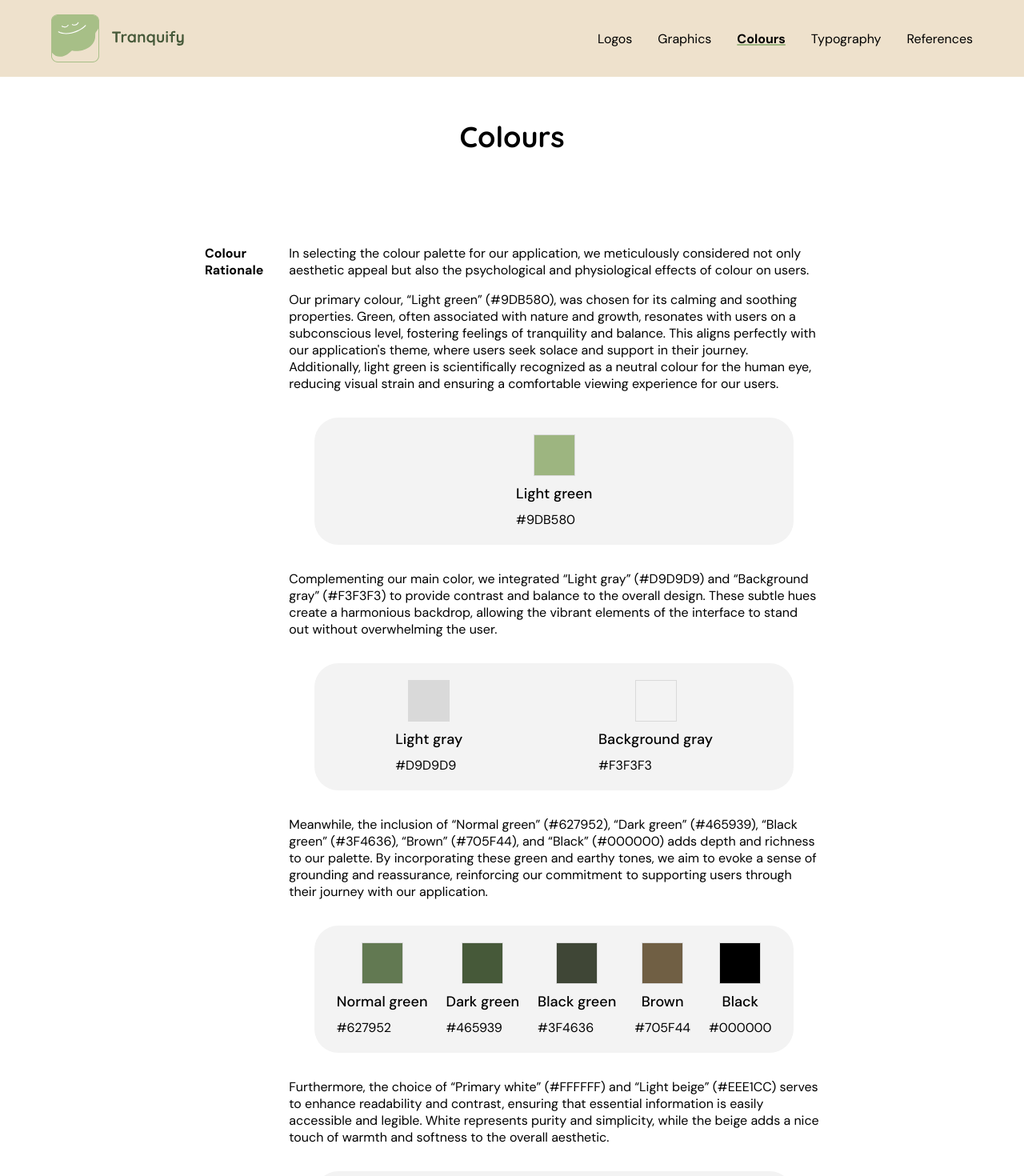
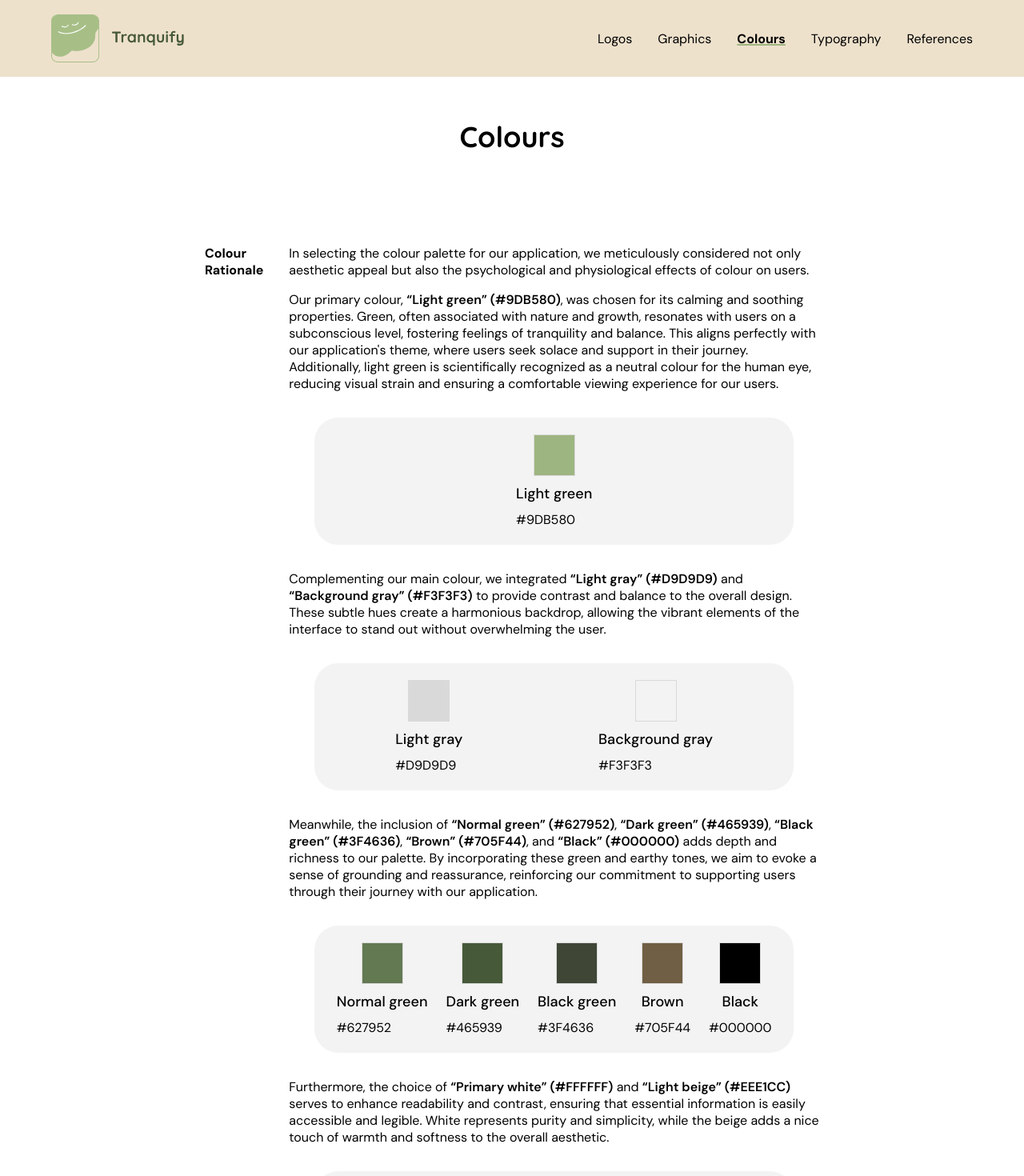
Before and after one commit to ohmaruko/Tranquify-style-guide, a Next.js app: page /colours in a window 1280 px wide. Shown: the top 1470 px of the page at 80% size. Built offline with nearby package versions, Linux system fonts and the light colour scheme.

Commit message:
edit and proofread text/grammar

```diff
--- a/pages/colours.js
+++ b/pages/colours.js
@@ -30,20 +30,20 @@ export default function Home() {
             <p>In selecting the colour palette for our application, we meticulously considered not only aesthetic appeal but also the psychological and physiological effects of colour on users.
             </p>
 
-            <p>Our primary colour, “Light green” (#9DB580), was chosen for its calming and soothing properties. Green, often associated with nature and growth, resonates with users on a subconscious level, fostering feelings of tranquility and balance. This aligns perfectly with our application's theme, where users seek solace and support in their journey. Additionally, light green is scientifically recognized as a neutral colour for the human eye, reducing visual strain and ensuring a comfortable viewing experience for our users.
+            <p>Our primary colour, <span className={styles.span}>“Light green” (#9DB580)</span>, was chosen for its calming and soothing properties. Green, often associated with nature and growth, resonates with users on a subconscious level, fostering feelings of tranquility and balance. This aligns perfectly with our application's theme, where users seek solace and support in their journey. Additionally, light green is scientifically recognized as a neutral colour for the human eye, reducing visual strain and ensuring a comfortable viewing experience for our users.
             </p>
             <div className={styles.cardContainer}>
               <ColourCard colourName="Light green" hexCode="#9DB580" />
             </div>
 
-            <p>Complementing our main color, we integrated “Light gray” (#D9D9D9) and “Background gray” (#F3F3F3) to provide contrast and balance to the overall design. These subtle hues create a harmonious backdrop, allowing the vibrant elements of the interface to stand out without overwhelming the user.
+            <p>Complementing our main colour, we integrated <span className={styles.span}>“Light gray” (#D9D9D9)</span> and <span className={styles.span}>“Background gray” (#F3F3F3)</span> to provide contrast and balance to the overall design. These subtle hues create a harmonious backdrop, allowing the vibrant elements of the interface to stand out without overwhelming the user.
             </p>
             <div className={styles.cardContainer}>
               <ColourCard colourName="Light gray" hexCode="#D9D9D9" />
               <ColourCard colourName="Background gray" hexCode="#F3F3F3" />
             </div>
 
-            <p>Meanwhile, the inclusion of “Normal green” (#627952), “Dark green” (#465939), “Black green” (#3F4636), “Brown” (#705F44), and “Black” (#000000) adds depth and richness to our palette. By incorporating these green and earthy tones, we aim to evoke a sense of grounding and reassurance, reinforcing our commitment to supporting users through their journey with our application.
+            <p>Meanwhile, the inclusion of <span className={styles.span}>“Normal green” (#627952)</span>, <span className={styles.span}>“Dark green” (#465939)</span>, <span className={styles.span}>“Black green” (#3F4636)</span>, <span className={styles.span}>“Brown” (#705F44)</span>, and <span className={styles.span}>“Black” (#000000)</span> adds depth and richness to our palette. By incorporating these green and earthy tones, we aim to evoke a sense of grounding and reassurance, reinforcing our commitment to supporting users through their journey with our application.
             </p>
             <div className={styles.cardContainer}>
               <ColourCard colourName="Normal green" hexCode="#627952" />
@@ -53,7 +53,7 @@ export default function Home() {
               <ColourCard colourName="Black" hexCode="#000000" />
             </div>
 
-            <p>Furthermore, the choice of “Primary white” (#FFFFFF) and “Light beige” (#EEE1CC) serves to enhance readability and contrast, ensuring that essential information is easily accessible and legible. White represents purity and simplicity, while the beige adds a nice touch of warmth and softness to the overall aesthetic.
+            <p>Furthermore, the choice of <span className={styles.span}>“Primary white” (#FFFFFF)</span> and <span className={styles.span}>“Light beige” (#EEE1CC)</span> serves to enhance readability and contrast, ensuring that essential information is easily accessible and legible. White represents purity and simplicity, while the beige adds a nice touch of warmth and softness to the overall aesthetic.
             </p>
             <div className={styles.cardContainer}>
               <ColourCard colourName="Primary white" hexCode="#FFFFFF" />
--- a/pages/graphics.js
+++ b/pages/graphics.js
@@ -63,7 +63,7 @@ export default function Home() {
               Each icon is accompanied by label text, ensuring that users can read the label
               even if they are unsure of the icon's meaning.
               We use icons from <Link href="https://fonts.google.com/icons">Google </Link>
-              as they offer simplicity and align with user expectations for design.</p>
+              as they offer simplicity and aligns with user expectations for design.</p>
           </div>
         </div>
         <div className={styles.graphicsContainer}>
--- a/pages/logos.js
+++ b/pages/logos.js
@@ -18,9 +18,9 @@ export default function Home() {
         <h1 className={styles.title}>Logos</h1>
         <div className={styles.description}>
           <div className={styles.text}>
-            <p>Tranquify's logo features a cloud-like shape, embodying the essence of our app aimed at support users' mental well-being.
+            <p>Tranquify's logo features a cloud-like shape, embodying the essence of our app aimed at supporting users' mental well-being.
               With closed eyes and a serene smile, the logo evokes feelings of calmness and relaxation.
-              To ensure versatility across different sizes, the cloud-shaped character is depicted showing only its face within a square frame.</p>
+              To ensure versatility across different sizes, the cloud-shaped character is depicted showing only its face within a rounded square frame.</p>
           </div>
           <div className={styles.colour}>
             <div className={styles.palette}></div>
--- a/pages/typography.js
+++ b/pages/typography.js
@@ -24,7 +24,7 @@ export default function Home() {
             <p>1234567890</p>
           </div>
           <div className={styles.quicksandText}>
-            <span className={styles.boldText}>Quicksand</span> is chosen as the logo font because of its friendly style. The rounded style of the font compliments well with our logo and mascots, which also have a smooth and rounded shapes. Its smooth curves and clean look convey a sense of calmness, inclusiveness, and approachability, which align well with our mood tracking and meditation app.
+            <span className={styles.boldText}>Quicksand</span> is chosen as the logo font because of its friendly style. The rounded style of the font compliments well with our logo and mascots, which also have smooth and rounded shapes. Its smooth curves and clean look convey a sense of calmness, inclusiveness, and approachability, which align well with our mood tracking and meditation app.
           </div>
         </div>
         <div className={styles.logoFontUsage}>
@@ -51,7 +51,7 @@ export default function Home() {
             <p>1234567890</p>
           </div>
             <div className={styles.quicksandText}>
-              <span className={styles.boldText}>DM Sans</span> is chosen as the body font because of its great readability. Its clear letter forms allows easy-reading and stress-free experience, crucial for users engaging with mood tracking and meditation content. DM Sans also provides a comfortable reading experience across different devices, enhancing the usability of our app.
+              <span className={styles.boldText}>DM Sans</span> is chosen as the body font because of its great readability. Its clear letter forms allows for easy-reading and a stress-free experience, crucial for users engaging with mood tracking and meditation content. DM Sans also provides a comfortable reading experience across different devices, enhancing the usability of our app.
             </div>
         </div>
         <div className={styles.bodyFontUsage}>
--- a/styles/Colours.module.css
+++ b/styles/Colours.module.css
@@ -63,3 +63,7 @@
     /* width: 60%; */
     gap: 2rem;
 }
+
+.span {
+    font-weight: 550;
+}
```
